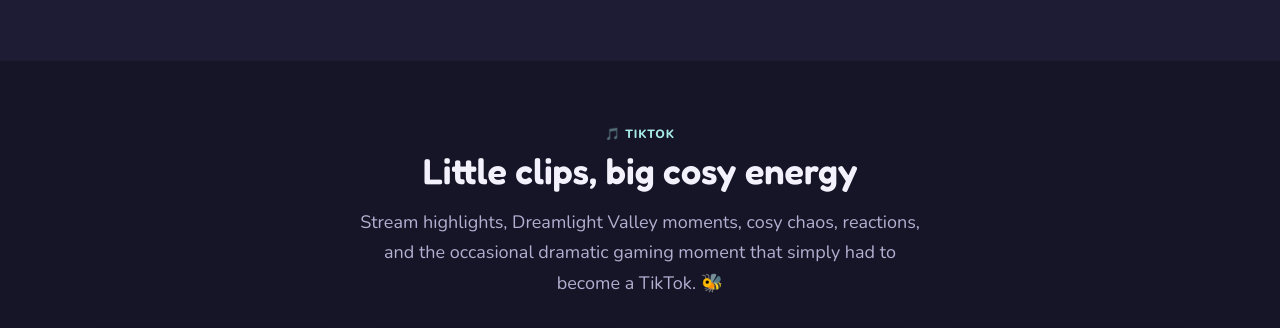
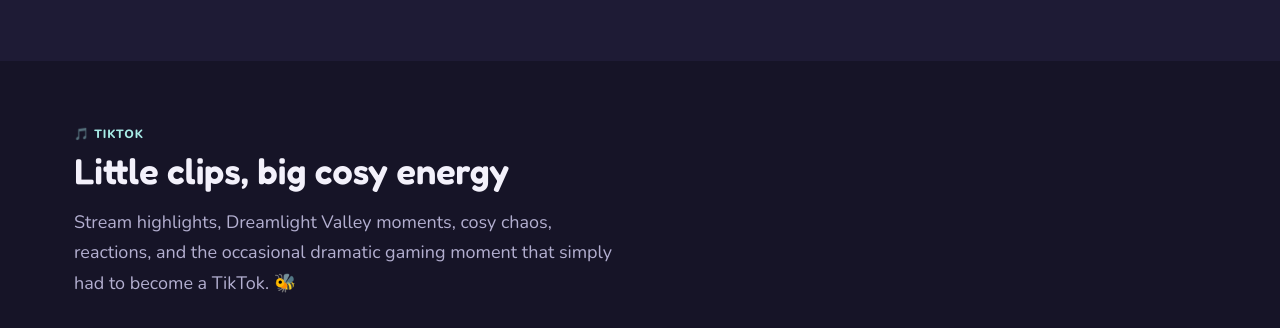
Before and after one commit to ayupgee/AyUpGee, a plain HTML site: page index.html in a window 1280 px wide. Shown: the part 3623-3951 px from the top of the page. Drawn offline with nearby package versions, Linux system fonts and the light colour scheme.

Commit message:
Left-align TikTok section header to match other sections

```diff
--- a/index.html
+++ b/index.html
@@ -1081,10 +1081,10 @@ ul,ol{list-style:none}
      ═══════════════════════════════════════════════════════ -->
 <section id="tiktok" class="section">
   <div class="container">
-    <div class="section-head reveal" style="text-align:center">
-      <p class="eyebrow" style="text-align:center">🎵 TikTok</p>
-      <h2 class="section-title section-title--center">Little clips, big cosy energy</h2>
-      <p class="section-desc section-desc--center">
+    <div class="section-head reveal">
+      <p class="eyebrow">🎵 TikTok</p>
+      <h2 class="section-title">Little clips, big cosy energy</h2>
+      <p class="section-desc">
         Stream highlights, Dreamlight Valley moments, cosy chaos, reactions, and the occasional dramatic gaming moment that simply had to become a TikTok. 🐝
       </p>
     </div>
```
